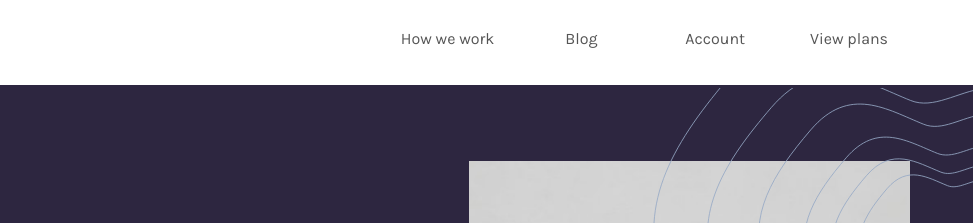
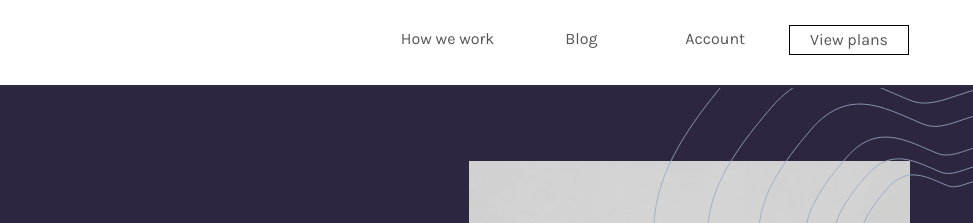
Before and after one commit to Nazeer2020/insure-landing-page-master, a plain HTML site: page index.html in a window 1280 px wide. Shown: the top 223 px of the page, 307-1280 px from the left. Drawn offline with nearby package versions, Linux system fonts and the light colour scheme.

Commit message:
Update style.css
5 commit

```diff
--- a/CSS/style.css
+++ b/CSS/style.css
@@ -179,12 +179,15 @@ footer .socail a:hover {
     height: 100%;
     width: 100%;
     vertical-align: middle;
+    border: 1px solid #000;
+    margin-top: -5px;
+    padding-top: 5px;
 }
 
 .des-menu li .first-a:hover {
     background-color: #000;
     color: #fff;
-    padding-top: 5px;
+
 
 }
 
```
